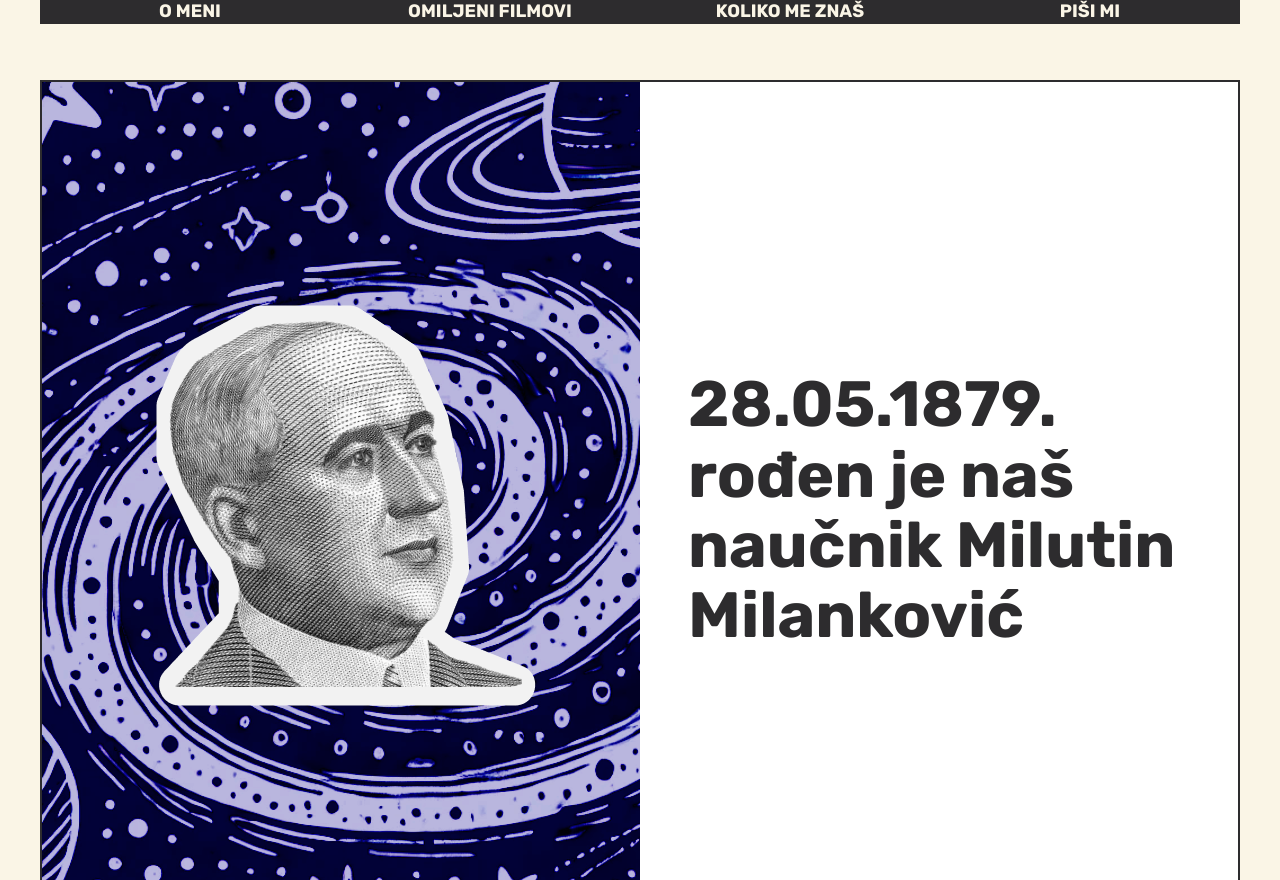
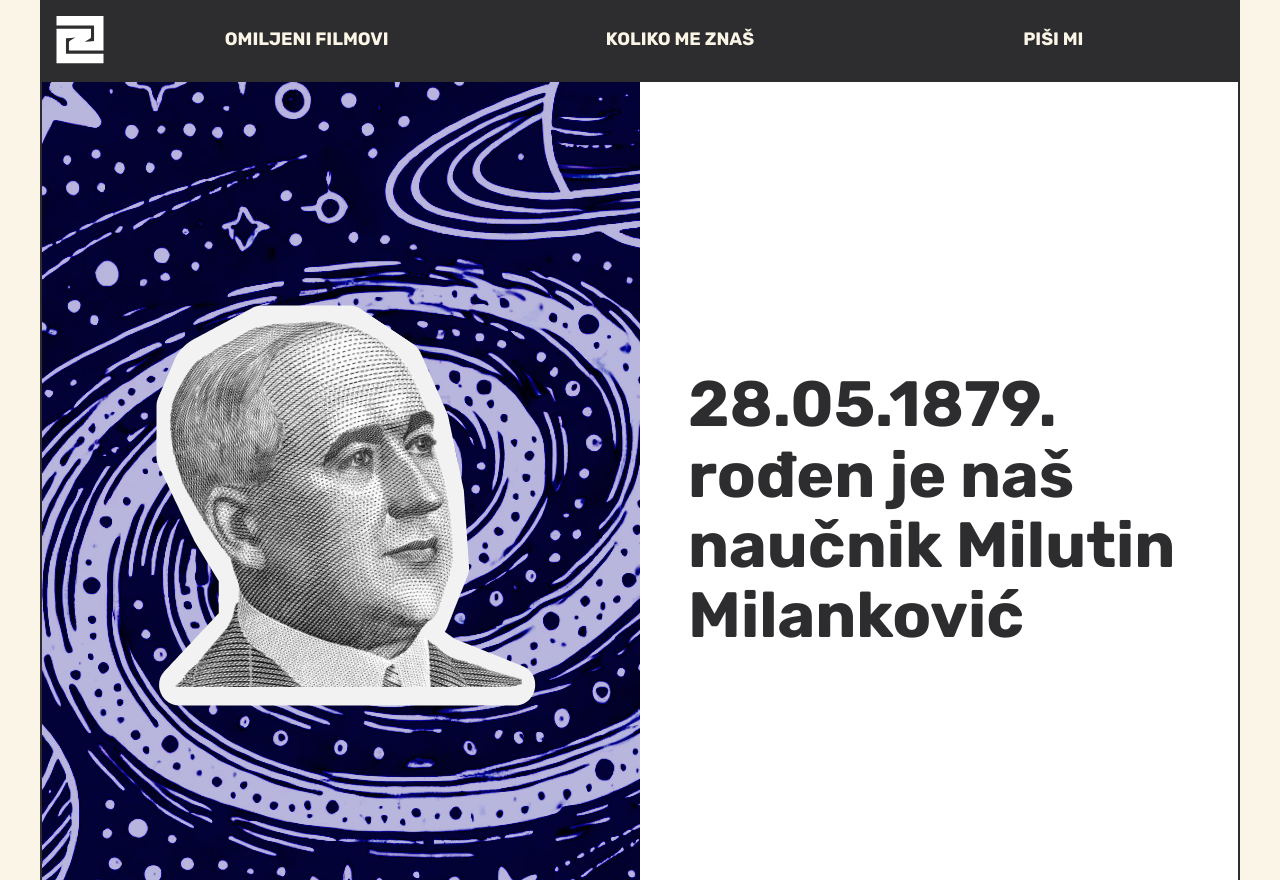
Before and after one commit to Suprajz/personal-website, an Astro site: page / in a window 1280 px wide. Built offline with nearby package versions, Linux system fonts and the light colour scheme; Astro itself is replaced by a stand-in of ours.

Commit message:
fix error

```diff
--- a/src/components/Nav.astro
+++ b/src/components/Nav.astro
@@ -26,7 +26,7 @@
         }}>
           {
             navData.map((item) => {
-              if(item.path==="/"){
+              if(item.path==="/personal-website"){
                 return(
                 <a href={item.path} class="logo p-3" aria-label={item.name} data-navLink >
                     <Icon name="logo" width={48} height={48} />
```
